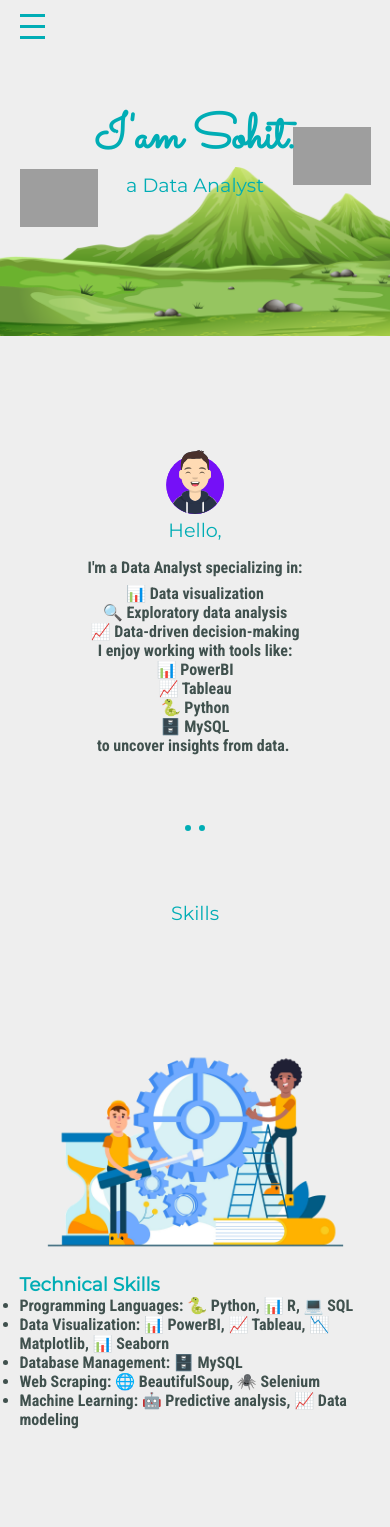
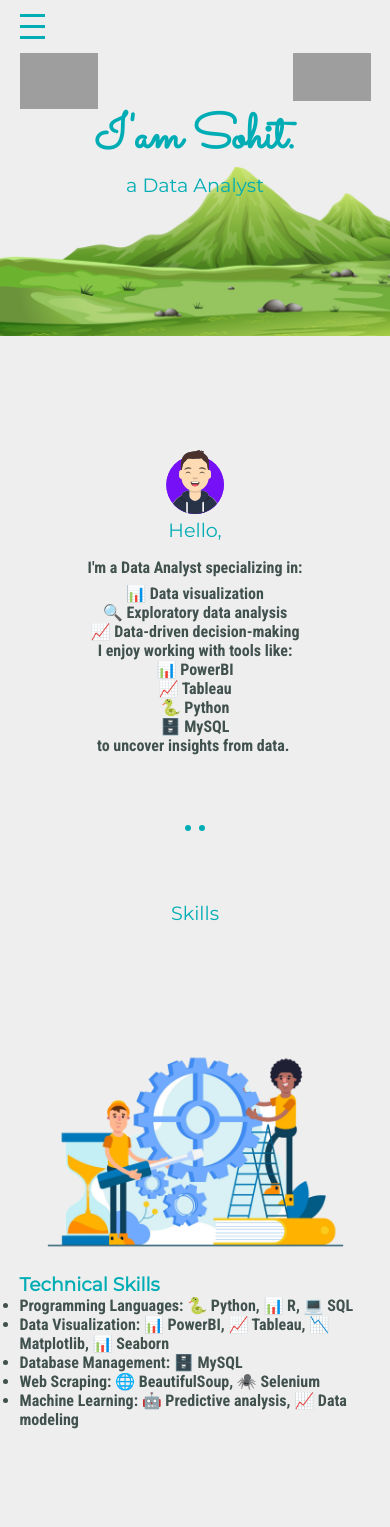
Before and after one commit to sohitkumar0803/portfolio-website, a Flask app: page / in a window 390 px wide. Shown: the top 1527 px of the page. Run offline with Flask 3, Linux system fonts and the light colour scheme; some libraries are stand-ins or nearby versions; grey boxes are pictures that could not be loaded.

Commit message:
Update styles.css

```diff
--- a/static/css/styles.css
+++ b/static/css/styles.css
@@ -415,13 +415,13 @@ a:hover {
     .top-cloud {
         width: 20%;
         right: 5%;
-        top: 15%;
+        top: 5%;
     }
 
     .bottom-cloud {
         width: 20%;
         left: 5%;
-        top: 20%;
+        top: 6%;
     }
 
     .intro, .skill-row {
```
